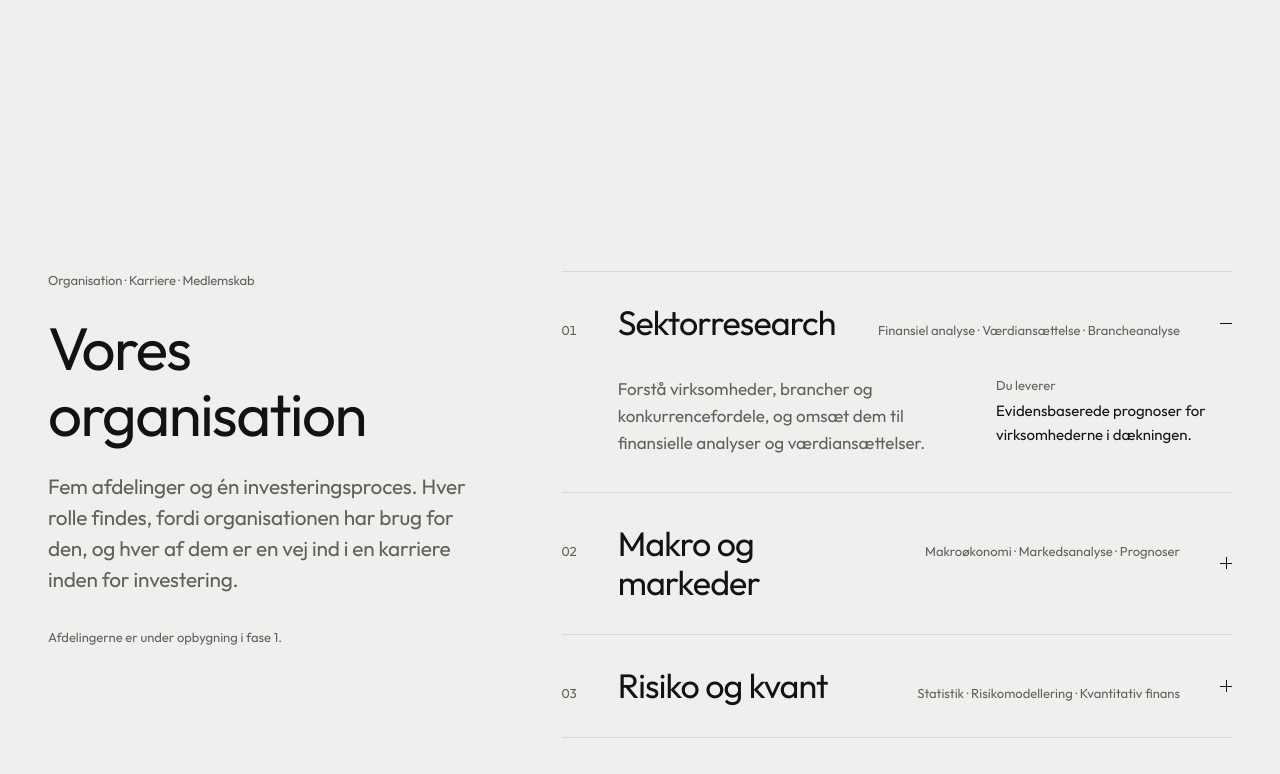
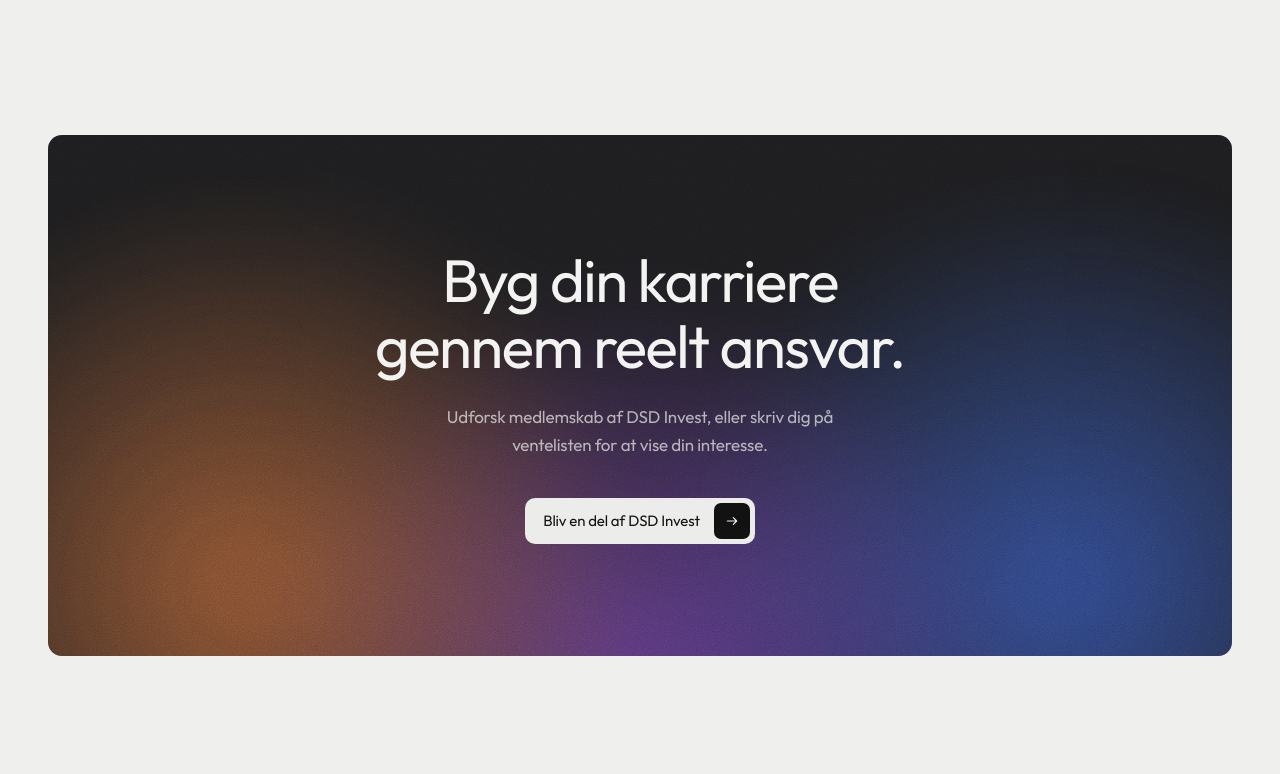
Before and after one commit to JakobDrist/Landing-Page-Student-Driven-Capital, a Next.js app: page / in a window 1280 px wide. Shown: the part 5961-6735 px from the top of the page. Built offline with nearby package versions, Linux system fonts and the light colour scheme.

Commit message:
content(home): remove redundant organisation section

```diff
--- a/src/components/pages/home-page.tsx
+++ b/src/components/pages/home-page.tsx
@@ -3,7 +3,6 @@ import { HeroSection } from "@/components/sections/hero-section";
 import { MissionSection } from "@/components/sections/mission-section";
 import { SectorsSection } from "@/components/sections/sectors-section";
 import { FoundingPartnersSection } from "@/components/sections/founding-partners-section";
-import { OrganisationSection } from "@/components/sections/organisation-section";
 import { JournalSection } from "@/components/sections/journal-section";
 import { CallToAction } from "@/components/sections/call-to-action";
 
@@ -17,7 +16,6 @@ export function HomePage() {
       <MissionSection />
       <SectorsSection />
       <FoundingPartnersSection {...home.foundingPartners} />
-      <OrganisationSection />
       {SHOW_JOURNAL && <JournalSection {...home.journal} />}
       <CallToAction {...home.closing} />
     </>
```
